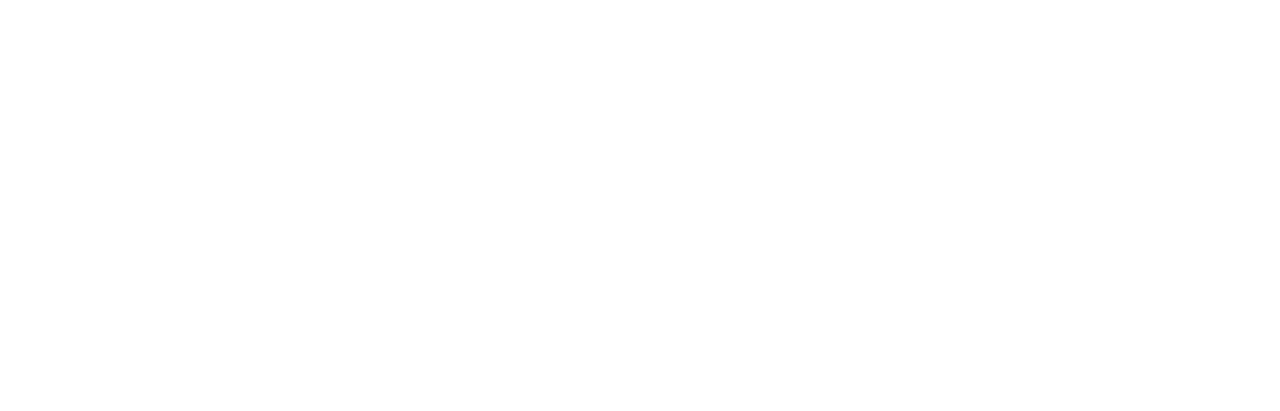
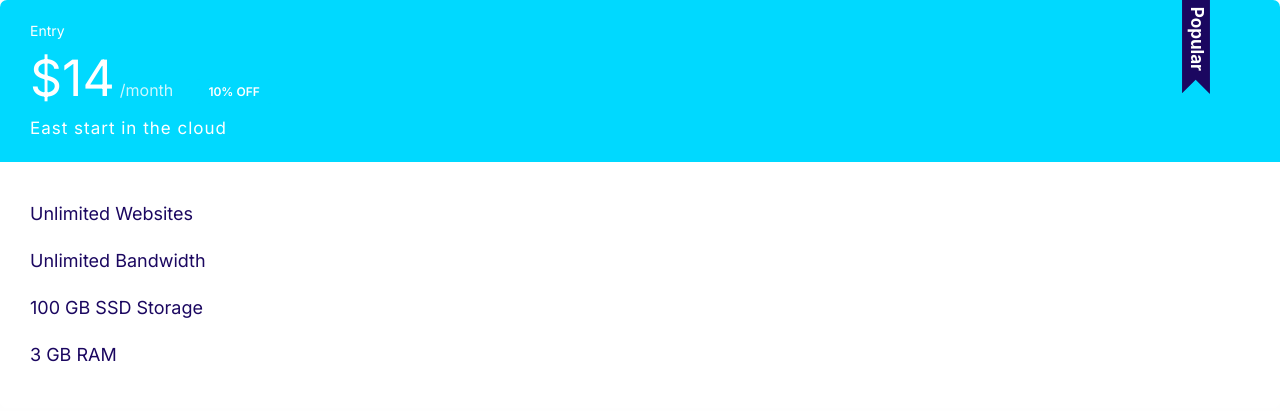
Before and after one commit to masibad/Moncher, a plain HTML site: page index.html in a window 1280 px wide. Drawn offline with Linux system fonts and the light colour scheme.

Commit message:
Define the Plans.

```diff
--- a/css/styles.css
+++ b/css/styles.css
@@ -296,3 +296,64 @@ a {
   background: var(--color-secondary);
   color: #fff;
 }
+
+/* Plans */
+.plan__name {
+  color: #fff;
+  margin: 0;
+  font-weight: 500;
+  font-size: 2.4rem;
+}
+
+.plan__price {
+  font-size: 6rem;
+}
+
+.plan__billing-cycle {
+  font-size: 2.4rem;
+  font-weight: 300;
+  opacity: 0.8;
+  margin-right: 1rem;
+}
+
+.plan__description {
+  font-size: 2rem;
+  font-weight: 300;
+  letter-spacing: 1px;
+  display: block;
+}
+
+.plan .list__item {
+  margin-bottom: 2rem;
+}
+
+.plan--popular .card__header {
+  position: relative;
+}
+
+.plan--popular .card__header::before {
+  content: url(../images/popular.svg);
+  width: 40px;
+  display: inline-block;
+  position: absolute;
+  top: -6px;
+  right: 5%;
+}
+
+@media screen and (min-width: 1024px) {
+  .plan__name {
+    font-size: 1.4rem;
+  }
+
+  .plan__price {
+    font-size: 5rem;
+  }
+
+  .plan__billing-cycle {
+    font-size: 1.6rem;
+  }
+
+  .plan__description {
+    font-size: 1.7rem;
+  }
+}
--- a/index.html
+++ b/index.html
@@ -13,7 +13,25 @@
 </head>
 
 <body>
-
+    <div class="plan plan--popular">
+        <div class="card card--secondary">
+            <header class="card__header">
+                <h3 class="plan__name">Entry</h3>
+                <span class="plan__price">$14</span>
+                <span class="plan__billing-cycle">/month</span>
+                <span class="badge badge--secondary badge--small">10% OFF</span>
+                <span class="plan__description">East start in the cloud</span>
+            </header>
+            <div class="card__body">
+                <ul class="list list--trick">
+                    <li class="list__item">Unlimited Websites</li>
+                    <li class="list__item">Unlimited Bandwidth</li>
+                    <li class="list__item">100 GB SSD Storage</li>
+                    <li class="list__item">3 GB RAM</li>
+                </ul>
+            </div>
+        </div>
+    </div>
 </body>
 
 </html>
```
Also changed, not shown: components/cards.html (added, +8 -0 lines), components/plans.html (added, +19 -0 lines), images/popular.svg (added).
